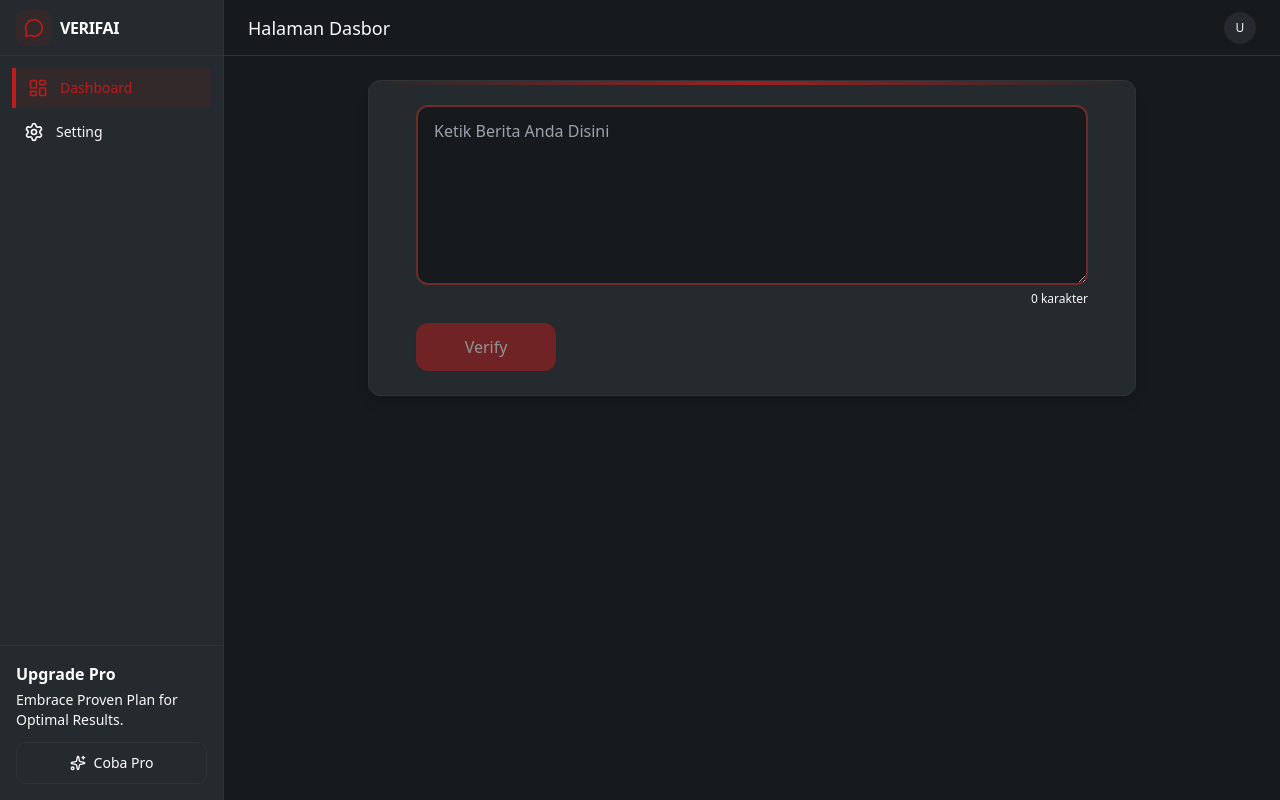
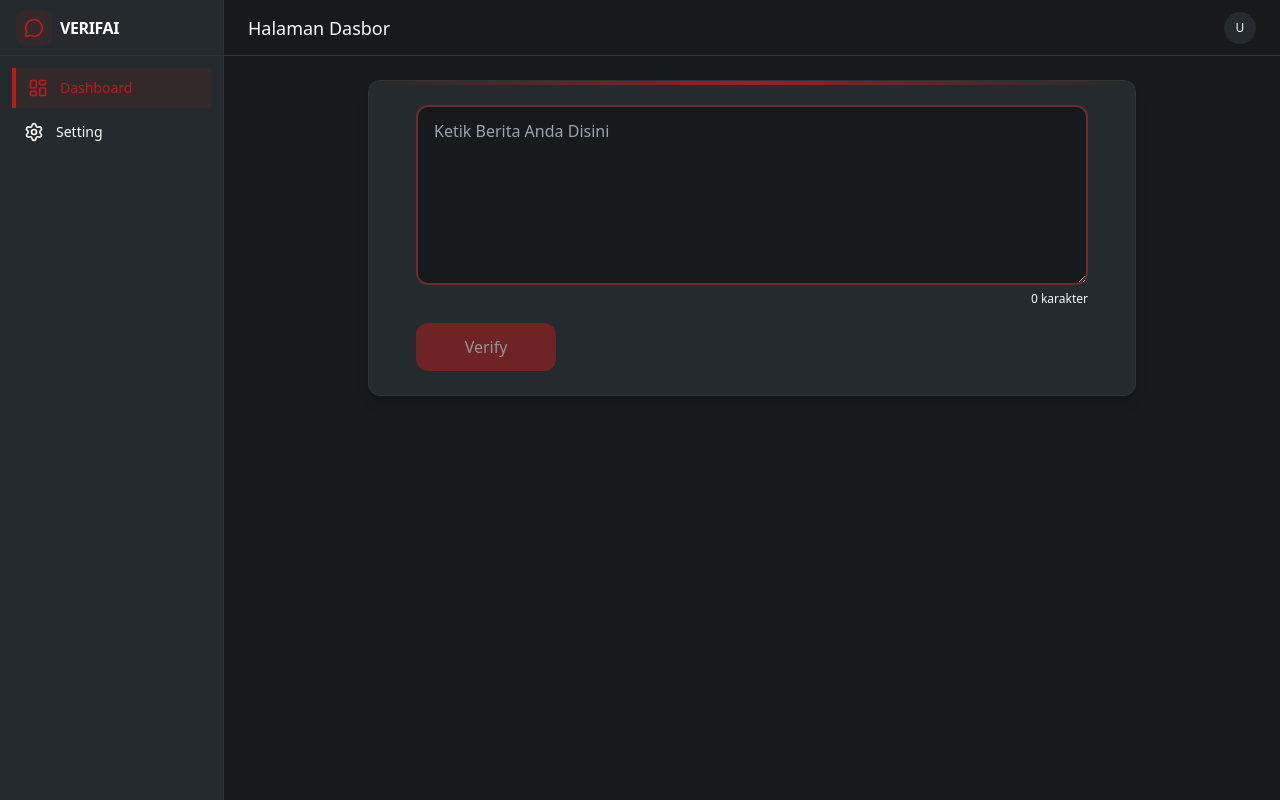
Before and after one commit to adwira/Fact-Verification, a Next.js app in the folder frontend/: page /verification in a window 1280 px wide. Built offline with nearby package versions, Linux system fonts and the light colour scheme; no server answers.

Commit message:
chore: remove unecessary feat

```diff
--- a/frontend/src/components/layout/VerificationLayout.tsx
+++ b/frontend/src/components/layout/VerificationLayout.tsx
@@ -3,7 +3,7 @@
 import { useState } from "react";
 import Link from "next/link";
 import { usePathname } from "next/navigation";
-import { MessageCircle, LayoutDashboard, Settings, Sparkles, Menu, X } from "lucide-react";
+import { MessageCircle, LayoutDashboard, Settings, Menu, X } from "lucide-react";
 import { cn } from "@/lib/utils";
 
 const SIDEBAR_NAV = [
@@ -74,20 +74,7 @@ export function VerificationLayout({
 
         </nav>
 
-        {/* Upgrade Pro */}
-        <div className="shrink-0 border-t border-border p-4">
-          <p className="font-semibold text-white">Upgrade Pro</p>
-          <p className="mt-1 text-sm text-muted-foreground">
-            Embrace Proven Plan for Optimal Results.
-          </p>
-          <Link
-            href="#discover-pro"
-            className="mt-3 flex w-full items-center justify-center gap-2 rounded-lg border border-border bg-transparent px-4 py-2.5 text-sm font-medium text-white transition-colors hover:bg-white/5"
-          >
-            <Sparkles className="h-4 w-4" />
-            Coba Pro
-          </Link>
-        </div>
+
       </aside>
 
       {/* Main content */}
```
